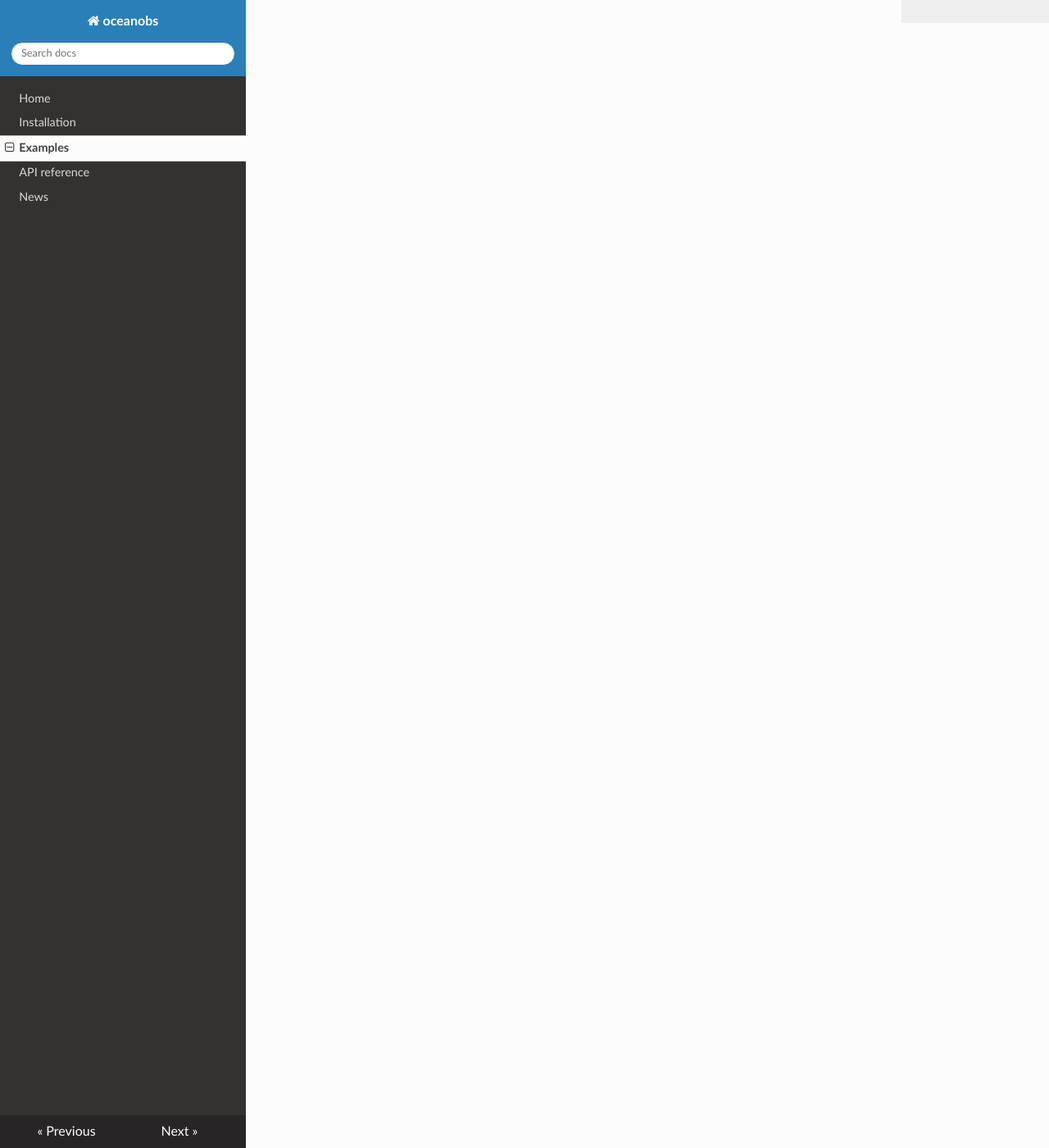
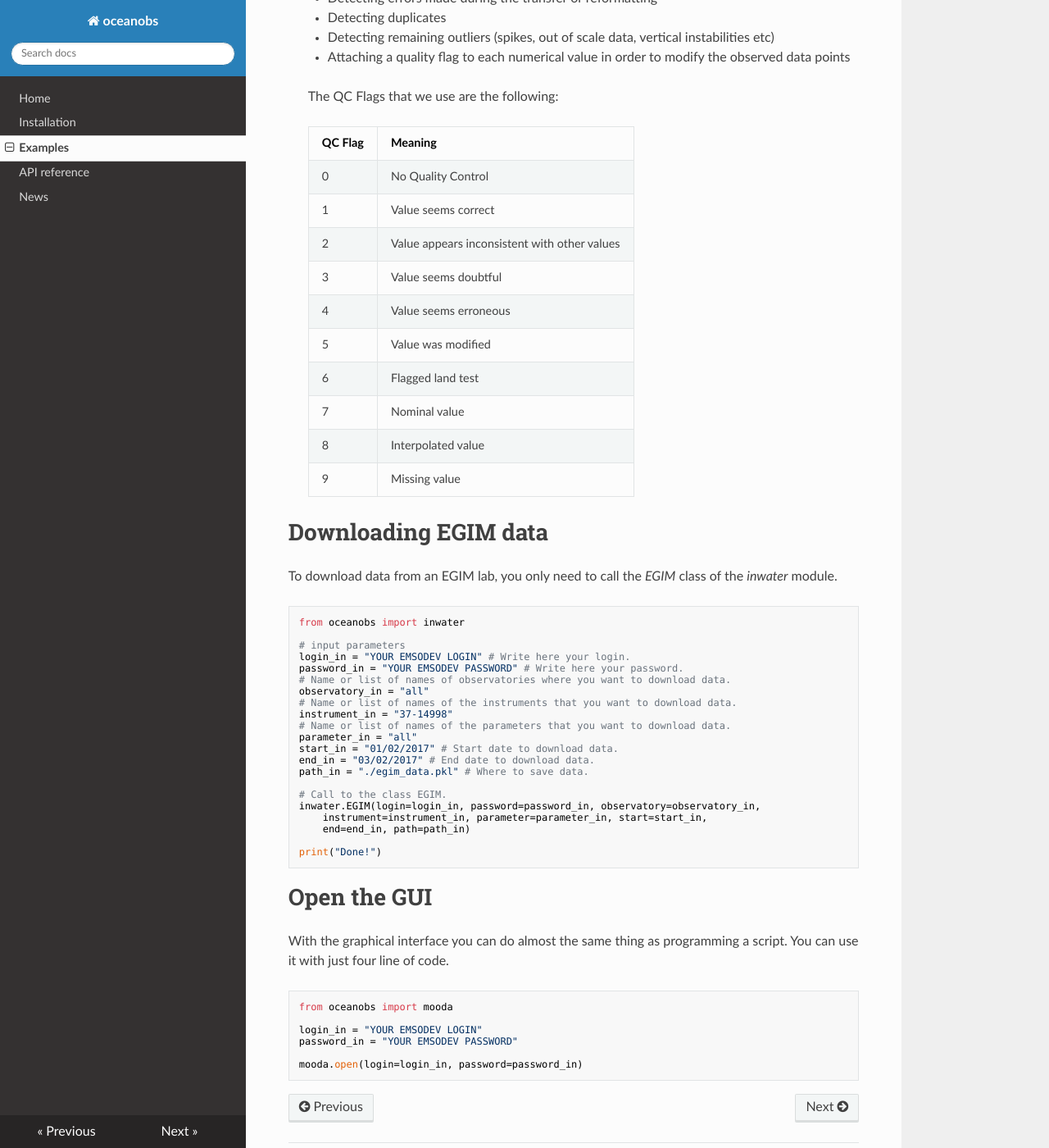
Before and after one commit to rbardaji/mooda, an MkDocs documentation site: the page built from docs/examples.md, in a window 1280 px wide and 1400 px high, scrolled down 6384 px. Shown: the whole window at 82% size. Built offline with MkDocs 1.6.1, drawn with Linux system fonts in a browser that asks for light colours; nearby versions of some CDN libraries; old or Windows-style settings are respelled for this version of MkDocs; some of the changed text lies outside the part shown.

Commit message:
Documentation

````diff
--- a/docs/examples.md
+++ b/docs/examples.md
@@ -111,9 +111,31 @@ plt.show()
 ![temp_1.0_qc](/img/examples/netcdf/temp_1.0_qc.png)
 
 
-The graph indicates that no value seems wrong (QC Flag = 4), but some values seem inconsistent or doubtful. It does not mean they are wrong values! It only means that they have generated a higher slope than expected, or a peak, according to the QC algorithm.
+Here you have the complete example source code.
 
-We are currently working on the QC algorithm, as well as the rest of code. It could be that we program better algorithms of QC and these alerts change in the future. The meaning of QC Flags will always be the same.
+```python
+import matplotlib.pyplot as plt
+import matplotlib.style as style
+from oceanobs import inwater
+
+style.use('ggplot')
+
+path = r"netcdf_example.nc" # Write here the path of the data file to load.
+wf = inwater.WaterFrame(path)
+
+print(wf.info())
+
+wf.plot(param="temp", join=True)
+plt.show()
+
+wf.plot(param="temp_1.0")
+plt.show()
+
+wf.qc(param="temp_1.0")
+
+wf.plot(param="temp_1.0")
+plt.show()
+```
 
 # Working with pickle data
 
@@ -189,9 +211,28 @@ plt.show()
 ![temp_ctd_qc](/img/examples/pickle/temp_ctd_qc.png)
 
 
-The graph indicates that no value seems wrong (QC Flag = 4), but some values seem inconsistent or doubtful. It does not mean they are wrong values! It only means that they have generated a higher slope than expected, or a peak, according to the QC algorithm.
+Here you have the complete example source code.
 
-We are currently working on the QC algorithm, as well as the rest of code. It could be that we program better algorithms of QC and these alerts change in the future. The meaning of QC Flags will always be the same.
+```python
+import matplotlib.pyplot as plt
+import matplotlib.style as style
+from oceanobs import inwater
+
+style.use('ggplot')
+
+path = r"pickle_example.pkl" # Write here the path of the data file to load.
+wf = inwater.WaterFrame(path)
+
+print(wf.info())
+
+wf.plot(param="temp_37-14998")
+plt.show()
+
+wf.qc()
+
+wf.plot(param="temp_37-14998")
+plt.show()
+```
 
 > ### Note: QC Flags
 > In a WaterFrame, time series of scientific data are stored inside the variable data (in the case of the example, wf.data). Each data has associated a Quality Control value.
@@ -217,3 +258,44 @@ We are currently working on the QC algorithm, as well as the rest of code. It co
 > 7 | Nominal value
 > 8 | Interpolated value
 > 9 | Missing value
+
+# Downloading EGIM data
+
+To download data from an EGIM lab, you only need to call the *EGIM* class of the *inwater* module.
+
+```python
+from oceanobs import inwater
+
+# input parameters
+login_in = "YOUR EMSODEV LOGIN" # Write here your login.
+password_in = "YOUR EMSODEV PASSWORD" # Write here your password.
+# Name or list of names of observatories where you want to download data.
+observatory_in = "all"
+# Name or list of names of the instruments that you want to download data.
+instrument_in = "37-14998"
+# Name or list of names of the parameters that you want to download data.
+parameter_in = "all"
+start_in = "01/02/2017" # Start date to download data.
+end_in = "03/02/2017" # End date to download data.
+path_in = "./egim_data.pkl" # Where to save data.
+
+# Call to the class EGIM.
+inwater.EGIM(login=login_in, password=password_in, observatory=observatory_in,
+	instrument=instrument_in, parameter=parameter_in, start=start_in,
+	end=end_in, path=path_in)
+
+print("Done!")
+```
+
+# Open the GUI
+
+With the graphical interface you can do almost the same thing as programming a script. You can use it with just four line of code.
+
+```python
+from oceanobs import mooda
+
+login_in = "YOUR EMSODEV LOGIN"
+password_in = "YOUR EMSODEV PASSWORD"
+
+mooda.open(login=login_in, password=password_in)
+```
````
Also changed, not shown: docs/installation.md (+41 -22 lines), docs/img/examples/netcdf/temp_1.0_qc.png, docs/img/examples/pickle/temp_ctd.png, docs/img/examples/pickle/temp_ctd_qc.png, 1 other file.
